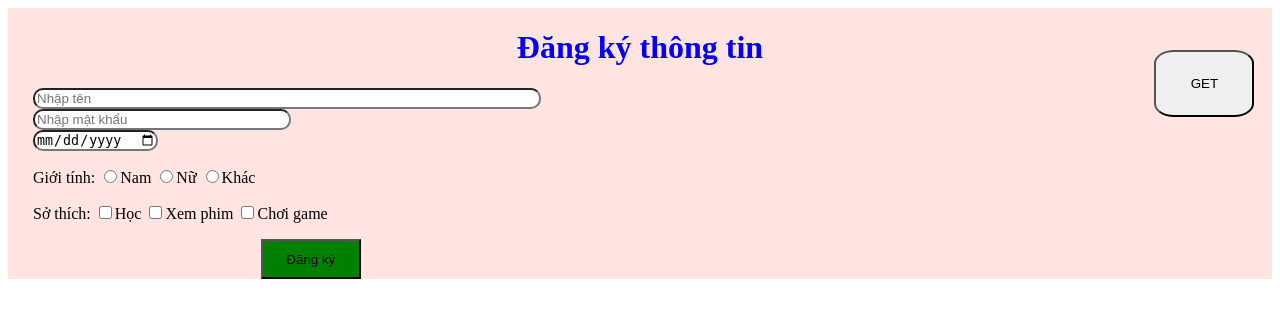
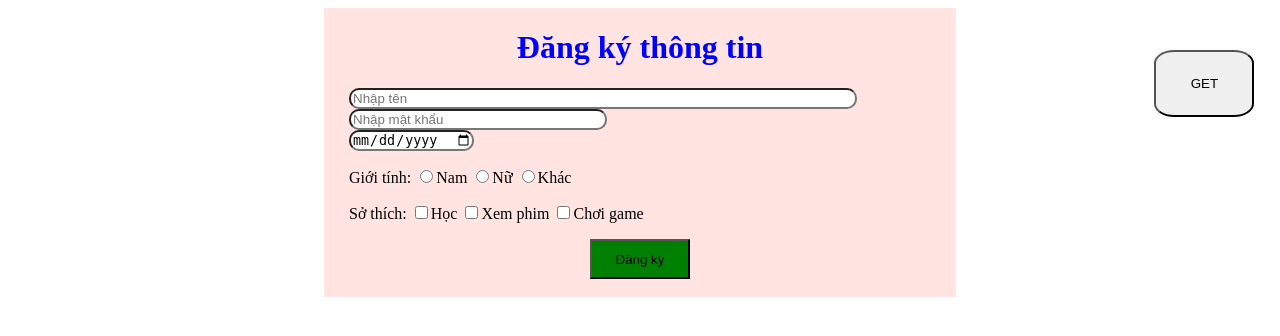
Before and after one commit to White-Weasel/PHP_SandBox, a PHP site: page /PHP/LT2/Bai1.php in a window 1280 px wide. Shown: the top 336 px of the page. Run offline with PHP 8.4, Linux system fonts and the light colour scheme.

Commit message:
make it better

```diff
--- a/PHP/LT2/Bai1.css
+++ b/PHP/LT2/Bai1.css
@@ -2,6 +2,8 @@
     background-color: mistyrose;
     position: relative;
     overflow: auto;
+    max-width: 50%;
+    margin: 0 auto;
 }
 
 
@@ -27,8 +29,10 @@
 }
 
 .confirm{
+    display: block;
     background-color: green;
     min-width: 100px;
     min-height: 3em;
-    margin-left: 20%;
+    margin: auto;
+
 }
```
